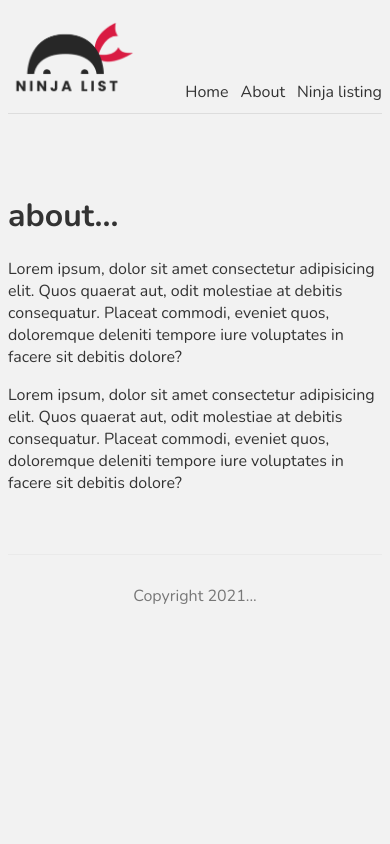
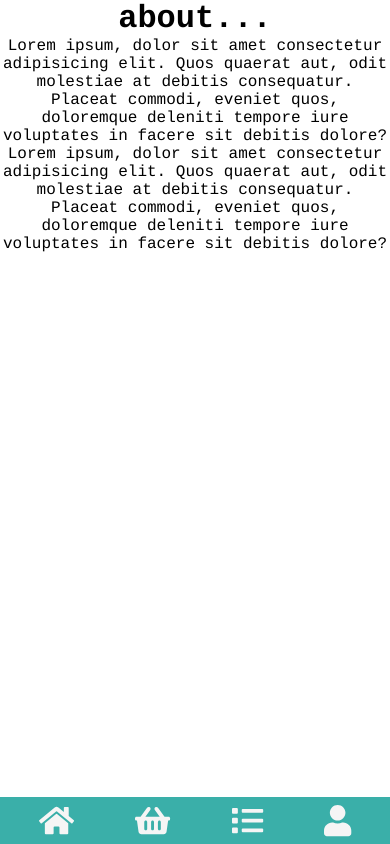
Before and after one commit to ronszcka/nextjs-test, a Next.js app: page /about in a window 390 px wide. Built offline with nearby package versions, Linux system fonts and the light colour scheme.

Commit message:
Menu responsivo

```diff
--- a/package.json
+++ b/package.json
@@ -9,6 +9,10 @@
     "lint": "next lint"
   },
   "dependencies": {
+    "@fortawesome/fontawesome-svg-core": "^1.2.36",
+    "@fortawesome/free-brands-svg-icons": "^5.15.4",
+    "@fortawesome/free-solid-svg-icons": "^5.15.4",
+    "@fortawesome/react-fontawesome": "^0.1.15",
     "axios": "^0.21.1",
     "next": "11.0.1",
     "react": "17.0.2",
--- a/src/components/footer.tsx
+++ b/src/components/footer.tsx
@@ -1,7 +1,7 @@
 const Footer: React.FunctionComponent = () => {
     return (
         <footer>
-            Copyright 2021...
+            Copyright @PigBem 2021
         </footer>
     );
 }
--- a/src/components/layout.tsx
+++ b/src/components/layout.tsx
@@ -3,10 +3,10 @@ import Footer from "./footer";
 
 const Layout: React.FunctionComponent = ({ children }) => {
     return (
-        <div className="content">
+        <div className="grid">
             <Navebar/>
             { children }
-            <Footer/>
+            {/* <Footer/> */}
         </div>
     );
 }
--- a/src/components/navbar.tsx
+++ b/src/components/navbar.tsx
@@ -1,16 +1,68 @@
 import Image from 'next/image';
 import Link from 'next/link';
 
+import { FontAwesomeIcon } from '@fortawesome/react-fontawesome'
+import { faCogs, faHome, faList, faPhone, faShoppingBag, faShoppingBasket, faUser } from '@fortawesome/free-solid-svg-icons'
+
+import stylesDesktop from '../../styles/NavbarDesktop.module.css';
+import stylesMobile from '../../styles/NavbarMobile.module.css';
+import { faFirstOrder, faSalesforce } from '@fortawesome/free-brands-svg-icons';
+
 const Navebar: React.FunctionComponent = () => {
     return (
-        <nav>
-            <div className="logo">
-                <Image src="/logo.png" alt="logo" width={128} height={77} />
-            </div>
-            <Link href="/"><a>Home</a></Link>
-            <Link href="/about"><a>About</a></Link>
-            <Link href="/ninjas"><a>Ninja listing</a></Link>
-        </nav>
+        <>
+            <nav className={stylesDesktop.navbar}>
+                <ul className={stylesDesktop.navbar_list}>
+                    <li className={stylesDesktop.navbar_logo}>
+                        <Image src="/logo.png" alt="logo" width={110} height={27} />
+                    </li>
+                    <li className={stylesDesktop.navbar_item}>
+                        <Link href="/"><a>Home page</a></Link>
+                    </li>
+                    <li className={stylesDesktop.navbar_item}>
+                        <Link href="/about"><a>About</a></Link>
+                    </li>
+                    <li className={stylesDesktop.navbar_item}>
+                        <span>Adriano</span>
+                        <ul className={stylesDesktop.navbar_item_drop}>
+                            <li>
+                                <Link href="/ninjas"><a>Perfil</a></Link>
+                            </li>
+                            <li>
+                                <Link href="/ninjas"><a>Meus Pedidos</a></Link>
+                            </li>
+                            <li>
+                                <Link href="/ninjas"><a>Sair</a></Link>
+                            </li>
+                        </ul>
+                    </li>
+                </ul>
+            </nav>
+            <nav className={stylesMobile.navbar}>
+                <ul>
+                    <li>
+                        <Link href="/">
+                            <FontAwesomeIcon icon={faHome} />
+                        </Link>
+                    </li>
+                    <li>
+                        <Link href="/ninjas">
+                            <FontAwesomeIcon icon={faShoppingBasket} />
+                        </Link>
+                    </li>
+                    <li>
+                        <Link href="/about">
+                            <FontAwesomeIcon icon={faList} />
+                        </Link>
+                    </li>
+                    <li>
+                        <Link href="/ninjas/1">
+                            <FontAwesomeIcon icon={faUser} />
+                        </Link>
+                    </li>
+                </ul>
+            </nav>
+        </>
     );
 }
 
--- a/src/pages/about.tsx
+++ b/src/pages/about.tsx
@@ -7,11 +7,11 @@ export default function Home() {
         <title>Ninja List | About</title>
         <meta name="keywords" content="ninjas" />
       </Head>
-        <div>
+        <main>
             <h1>about...</h1>
             <p>Lorem ipsum, dolor sit amet consectetur adipisicing elit. Quos quaerat aut, odit molestiae at debitis consequatur. Placeat commodi, eveniet quos, doloremque deleniti tempore iure voluptates in facere sit debitis dolore?</p>
             <p>Lorem ipsum, dolor sit amet consectetur adipisicing elit. Quos quaerat aut, odit molestiae at debitis consequatur. Placeat commodi, eveniet quos, doloremque deleniti tempore iure voluptates in facere sit debitis dolore?</p>
-        </div>
+        </main>
       </>
     )
   }
--- a/src/pages/ninjas/[id].tsx
+++ b/src/pages/ninjas/[id].tsx
@@ -57,11 +57,11 @@ const NinjaPage: NextPage<NinjaProps> = ( { ninja } ) => {
     }
 
     return (
-        <div>
+        <main>
             <h1>{ ninja.name }</h1>
             <p>{ ninja.email }</p>
             <p>{ ninja.website }</p>
-        </div>
+        </main>
     );
 
 };
--- a/src/pages/ninjas/index.tsx
+++ b/src/pages/ninjas/index.tsx
@@ -24,7 +24,7 @@ export default function Ninjas({ ninjas }) {
       <title>Ninja List | List</title>
       <meta name="keywords" content="ninjas" />
     </Head>
-      <div>
+      <main>
           <h1>All ninjas...</h1>
           { ninjas.map(ninja => (
             <Link href={`/ninjas/${ninja.id}`} key={ninja.id}>
@@ -33,7 +33,7 @@ export default function Ninjas({ ninjas }) {
               </a>
             </Link>
           ))}
-      </div>
+      </main>
     </>
   )
 }
--- /dev/null
+++ b/styles/NavbarDesktop.module.css
@@ -0,0 +1,86 @@
+.navbar {
+  position: fixed;
+  width: 100vw;
+  box-shadow: 0 0 10px #e1e5ee;
+  background-color: #3aafa9;
+}
+
+.navbar_list {
+    display: flex;
+    justify-content: flex-end;
+    align-items: center;
+    gap: 2rem;
+    margin: 0 2rem;
+}
+
+.navbar_logo {
+  list-style: none;
+  margin-right: auto;
+  cursor: pointer;
+}
+
+.navbar_item {
+  list-style: none;
+  font-weight: bold;
+  position: relative;
+  padding: 1.5rem 1rem;
+  cursor: pointer;
+}
+
+.navbar_item::after {
+  content: "";
+  width: 0;
+  height: 0.3rem;
+  border-radius: 0.2rem;
+  position: absolute;
+  left: 1rem;
+  bottom: 0.8rem;
+  background-color: #f06292;
+  transition: width 200ms ease-in;
+}
+
+.navbar_item:hover::after,
+.navbar_item:focus::after {
+  width: 80%;
+}
+
+.navbar_item:hover ul,
+.navbar_item:focus ul {
+  opacity: 1;
+  visibility: visible;
+}
+
+.navbar_item_drop {
+  position: absolute;
+  top: 4rem;
+  left: -1rem;
+  box-shadow: 0 0 10px #e1e5ee;
+  background-color: white;
+  border-radius: 0.2rem;
+  width: 12rem;
+  padding: 1rem;
+  display: flex;
+  flex-direction: column;
+  gap: 0.5rem;
+  opacity: 0;
+  visibility: hidden;
+  transition: opacity 200ms ease-in-out;
+}
+
+.navbar_item_drop li {
+  list-style: none;
+  padding: 0.5rem 1rem;
+  border-radius: 0.2rem;
+  transition: background-color 200ms ease-in-out;
+}
+
+.navbar_item_drop li:hover,
+.navbar_item_drop li:focus {
+    background-color: #fce4ec;
+}
+
+@media only screen and (max-width: 760px) {
+  .navbar {
+    display: none;
+  }
+}
--- /dev/null
+++ b/styles/NavbarMobile.module.css
@@ -0,0 +1,34 @@
+.navbar {
+  position: fixed;
+  width: 100vw;
+  height: 12vmin;
+  bottom: 0;
+  left: 0;
+  background-color: #3aafa9;
+}
+
+.navbar ul {
+  display: flex;
+  justify-content: space-around;
+  align-items: center;
+  flex-direction: row;
+  width: 100%;
+  padding: 2vmin;
+}
+
+.navbar li {
+  display: inline-flex;
+  list-style: none;
+  font-size: 8vmin;
+  color: whitesmoke;
+}
+
+.navbar li:hover {
+  color: #F66437;
+}
+
+@media only screen and (min-width: 760px) {
+  .navbar {
+    display: none;
+  }
+}
--- a/styles/globals.css
+++ b/styles/globals.css
@@ -1,44 +1,80 @@
-@import url('https://fonts.googleapis.com/css2?family=Nunito:wght@300;400;600;700&display=swap');
+*,
+*::before,
+*::after {
+  box-sizing: border-box;
+  margin: 0;
+  padding: 0;
+}
 
-body {
-  background: #f2f2f2;
-  color: #333;
-  font-family: "Nunito";
-}
-a {
-  color: #333;
-  text-decoration: none;
-}
-.content {
-  max-width: 960px;
-  margin: 0 auto;
-}
-nav {
-  margin: 10px auto 80px;
-  padding: 10px 0;
-  display: flex;
-  justify-content: flex-end;
-  align-items: flex-end;
-  border-bottom: 1px solid #ddd;
-}
-nav a {
-  margin-left: 12px;
-}
-nav .logo {
-  margin-right: auto;
-}
-footer {
-  display: block;
-  text-align: center;
-  padding: 30px 0;
-  margin-top: 60px;
-  color: #777;
-  border-top: 1px solid #eaeaea;
-}
-.not-found {
+body{
+  color: #000;
+  font-family: 'Nunito Semibold', 'Courier';
   text-align: center;
 }
-.not-found a{
-  color: #4979ff;
-  text-decoration: underline;
+
+/* #content > *{
+  background: #3bbced;
+  padding: 30px;
 }
+header{
+  grid-area: header;
+}
+main{
+  grid-area: main;
+}
+aside{
+  grid-area: aside;
+}
+nav{
+  grid-area: nav;
+}
+section{
+  grid-area: section;
+}
+
+footer{
+  grid-area: footer;
+  background: #333 !important;
+}
+
+@media only screen and (max-width: 760px) {
+
+  .grid {
+    display: grid;
+    grid-template-columns: repeat(4, 1fr);
+    grid-auto-rows: minmax(100px, auto);
+    grid-gap: 10px;
+    width: 100vw;
+    height: 100vh;
+    margin: 0 auto;
+    grid-template-areas:
+        "main main main main"
+        "main main main main"
+        "main main main main"
+        "nav nav nav nav";
+  }
+
+  footer {
+    display: none;
+  }
+
+}
+
+@media screen and (min-width: 760px) {
+
+  .grid {
+    display: grid;
+    grid-template-columns: repeat(4, 1fr);
+    grid-auto-rows: minmax(100px, auto);
+    grid-gap: 10px;
+    width: 100vw;
+    height: 100vh;
+    margin: 0 auto;
+    grid-template-areas:
+      "nav nav nav nav"
+      "main main main main"
+      "main main main main"
+      "footer footer footer footer";
+  }
+
+} */
```
Also changed, not shown: src/pages/index.tsx (+4 -10 lines), src/pages/ninjasbk.tsx (added, +23 -0 lines), public/logo.png, 1 other file (tests, documents, lock files or other folders).
